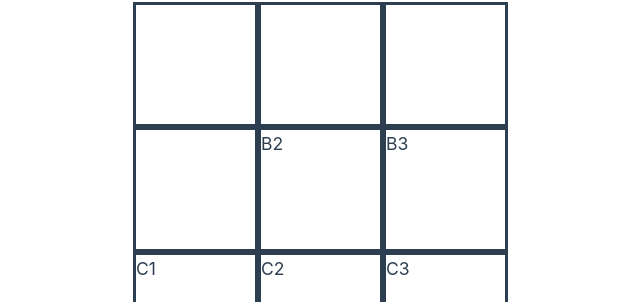
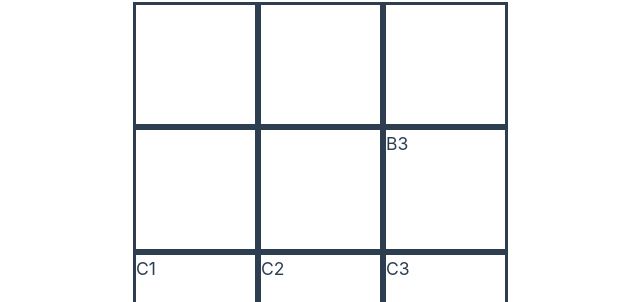
Before and after one commit to jffelix/VueJS-Tic-Tac-Toe, a Vue app in the folder VueJS-Tic-Tac-Toe/: page / in a window 1280 px wide. Shown: the part 247-549 px from the top of the page, without its empty margins (507-1147 px from the left). Built offline with nearby package versions, Linux system fonts and the light colour scheme.

Commit message:
Implemented mark box for B2

```diff
--- a/VueJS-Tic-Tac-Toe/src/components/rows/MiddleRow.vue
+++ b/VueJS-Tic-Tac-Toe/src/components/rows/MiddleRow.vue
@@ -10,7 +10,11 @@
         :boxB1="this.boxB1"
         :currentPlayer="currentPlayer"
       />
-      <RowB2 />
+      <RowB2
+        v-on:changePlayerRowB="changePlayerRowB"
+        v-on:markB2="markB2"
+        :boxB2="this.boxB2"
+      />
       <RowB3 />
     </div>
   </main>
@@ -30,7 +34,8 @@ export default {
     },
     data() {
       return {
-        boxB1: null
+        boxB1: null,
+        boxB2: null
       }
     },
     props: {
@@ -43,6 +48,9 @@ export default {
       },
       markB1() {
         this.boxB1 = this.currentPlayer
+      },
+      markB2() {
+        this.boxB2 = this.currentPlayer
       }
     }
 }
--- a/VueJS-Tic-Tac-Toe/src/components/rows/subrows/RowB2.vue
+++ b/VueJS-Tic-Tac-Toe/src/components/rows/subrows/RowB2.vue
@@ -1,14 +1,35 @@
 <template>
     <main>
-        <div className='rowB2'>
-            <h3>B2</h3>
+        <div
+            className='rowB2'
+            v-on:click="this.markBoxB2"
+        >
+            <h3>{{this.boxB2}}</h3>
         </div>
     </main>
 </template>
 
 <script>
 export default {
-    name: "RowB2"
+    name: "RowB2",
+    data() {
+        return {
+            wasSelectedB2: false
+        }
+    },
+    props: {
+        boxB2: String
+    },
+    emits: ["changePlayerRowB", "markB2"],
+    methods: {
+        markBoxB2() {
+            if (this.wasSelectedB2 === false) {
+                this.$emit("changePlayerRowB")
+                this.$emit("markB2")
+                this.wasSelectedB2 = !this.wasSelectedB2
+            }
+        }
+    }
 }
 </script>
 
```
